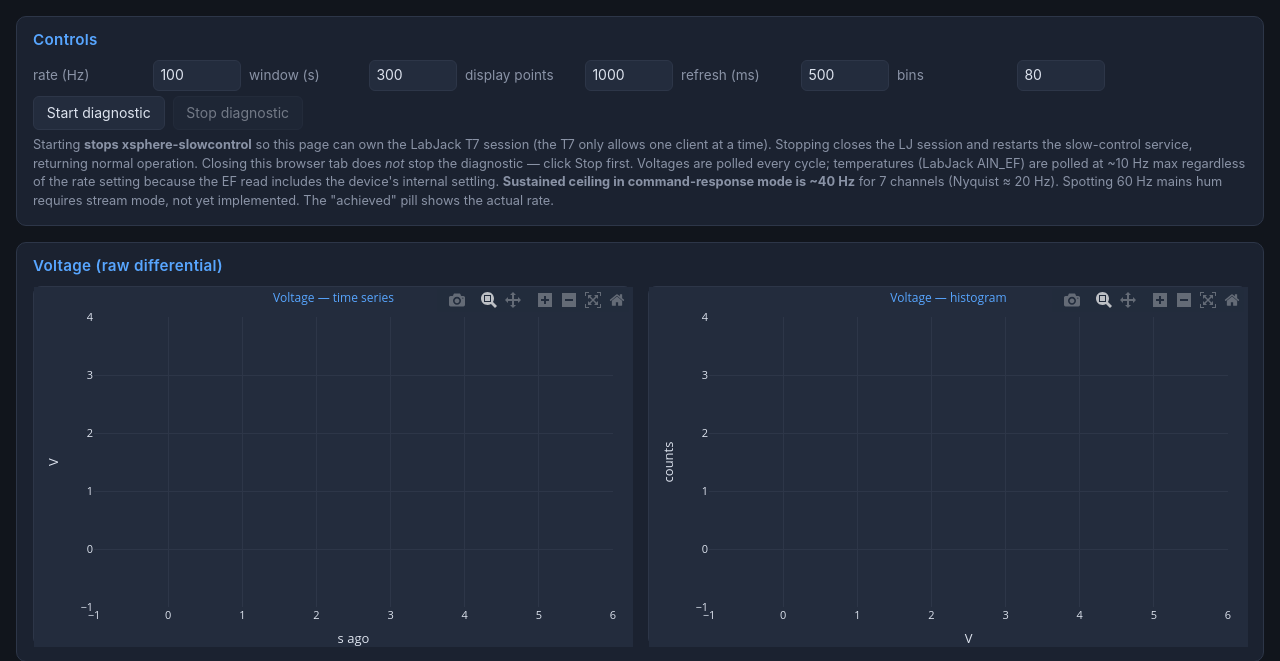
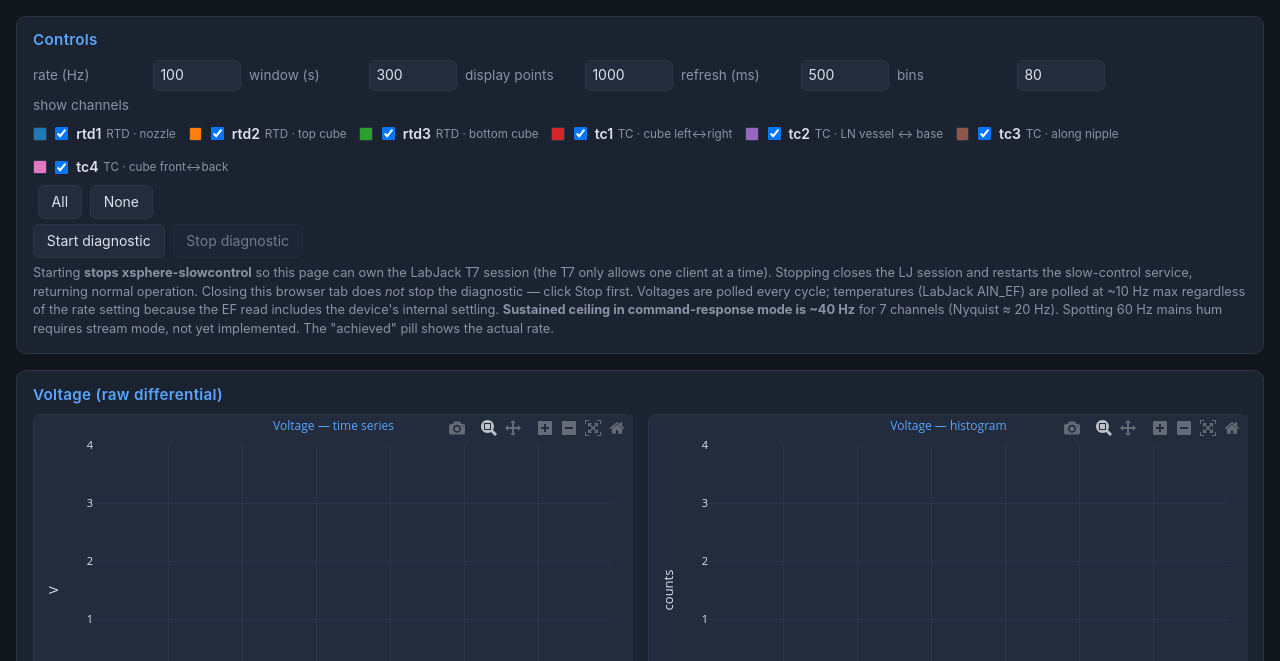
Before and after one commit to Moore-Lab/xsphere-slow-control, a Flask app: page /diag in a window 1280 px wide. Shown: the part 48-709 px from the top of the page. Run offline with Flask 3, Linux system fonts and the light colour scheme; some libraries are stand-ins or nearby versions.

Commit message:
diag: per-channel show/hide checkboxes with All / None shortcuts
Compact checkbox row above the Start button, one entry per configured
LabJack channel (rtd1..3, tc1..4). Each has a colour swatch matching
the plot line colour so it's obvious which channel each toggle
controls. Ticking one on/off filters that channel out of all four
plots (V + T time series + histograms) simultaneously, with the
autoscale immediately reflecting only the visible channels.

- New /diag/config endpoint returns the channel list straight from
  config.yaml, so the checkbox row populates on page load — the
  operator can pre-select before clicking Start, no need to start
  the diagnostic just to un-tick a channel.
- Selection state survives across Start/Stop cycles within a single
  page-load. If the channel list changes underneath (config edit +
  service restart), a reconciliation pass keeps existing choices and
  ticks any newly-added channel on by default.
- "All" and "None" convenience buttons flanking the row.
- Toggling triggers an immediate refresh() while a diagnostic is
  active, so the plots update within the same click.

Co-Authored-By: Claude Opus 4.7 (1M context) <noreply@anthropic.com>

```diff
--- a/webcontrol/app.py
+++ b/webcontrol/app.py
@@ -443,6 +443,24 @@ def diag_status():
         })
 
 
+@app.route("/diag/config")
+def diag_config():
+    """Return the LabJack thermometry channel list from config.yaml.
+    Used by the page to populate the show/hide checkboxes before the
+    operator clicks Start — no LJ session required."""
+    try:
+        lj_cfg = _diag_load_lj_cfg()
+    except Exception as exc:
+        return jsonify({"error": str(exc), "channels": []}), 500
+    return jsonify({
+        "channels": [
+            {"name": c.get("name"), "kind": c.get("kind"),
+             "label": c.get("label", ""), "ain": c.get("ain")}
+            for c in (lj_cfg.get("thermometry_channels") or [])
+        ]
+    })
+
+
 @app.route("/diag/data")
 def diag_data():
     """Snapshot + downsample + histogram, return JSON.
--- a/webcontrol/templates/diag.html
+++ b/webcontrol/templates/diag.html
@@ -67,6 +67,12 @@
       <span class="lbl">refresh (ms)</span>  <input type="number" id="in-refresh"  value="500" min="100" max="5000" step="100">
       <span class="lbl">bins</span>          <input type="number" id="in-bins"     value="80"  min="10" max="400"  step="10">
     </div>
+    <div class="row" id="channel-row" style="display:none">
+      <span class="lbl">show channels</span>
+      <span id="channel-checkboxes" style="display:flex; gap:.8rem; flex-wrap:wrap; align-items:center"></span>
+      <button onclick="showAllChannels()" style="margin-left:.3rem">All</button>
+      <button onclick="showNoChannels()">None</button>
+    </div>
     <div class="row">
       <button id="btn-start" onclick="startDiag()">Start diagnostic</button>
       <button id="btn-stop"  onclick="stopDiag()" class="danger" disabled>Stop diagnostic</button>
@@ -112,6 +118,62 @@ const COLORS = ['#1f77b4','#ff7f0e','#2ca02c','#d62728','#9467bd','#8c564b','#e3
 
 let refreshTimer = null;
 let active = false;
+
+// Which channels the operator wants visible in the plots.  null until we've
+// fetched the channel list from /diag/config for the first time; after that
+// it's a Set<string> keyed by channel name (rtd1, rtd2, ..., tc4).
+let visibleChannels = null;
+let currentChannels = [];   // last-known channel list, for the All button
+
+function channelColor(idx){ return COLORS[idx % COLORS.length]; }
+
+function buildChannelCheckboxes(channels){
+  currentChannels = channels;
+  if (visibleChannels === null){
+    visibleChannels = new Set(channels.map(c => c.name));
+  } else {
+    // Reconcile against latest config — drop names that no longer exist,
+    // keep the rest.  New channels appear checked by default.
+    const names = new Set(channels.map(c => c.name));
+    visibleChannels = new Set([...visibleChannels].filter(n => names.has(n)));
+    for (const c of channels) if (!names.has(c.name)) visibleChannels.add(c.name);
+    for (const c of channels) if (!visibleChannels.has(c.name)) {/* keep unchecked */}
+    // If a *new* channel appeared while unset, tick it on.
+    for (const c of channels){
+      if (![...visibleChannels].includes(c.name) && !document.querySelector(`.ch-tog[data-name="${c.name}"]`)){
+        visibleChannels.add(c.name);
+      }
+    }
+  }
+  const box = $('channel-checkboxes');
+  box.innerHTML = channels.map((c, i) => {
+    const on = visibleChannels.has(c.name) ? 'checked' : '';
+    const col = channelColor(i);
+    const kindTag = (c.kind || '').toUpperCase();
+    return `<label style="display:flex; align-items:center; gap:.3rem; cursor:pointer; font-weight:400; user-select:none">
+      <span style="display:inline-block; width:.85rem; height:.85rem; background:${col}; border:1px solid var(--line); border-radius:2px"></span>
+      <input type="checkbox" class="ch-tog" data-name="${c.name}" ${on}
+             onchange="toggleChannel('${c.name}', this.checked)">
+      <span style="font-weight:600">${c.name}</span>
+      <small style="color:var(--mut)">${kindTag}${c.label ? ' · ' + c.label : ''}</small>
+    </label>`;
+  }).join('');
+  $('channel-row').style.display = 'flex';
+}
+function toggleChannel(name, on){
+  if (on) visibleChannels.add(name); else visibleChannels.delete(name);
+  if (active) refresh();      // instant feedback
+}
+function showAllChannels(){
+  visibleChannels = new Set(currentChannels.map(c => c.name));
+  document.querySelectorAll('.ch-tog').forEach(cb => cb.checked = true);
+  if (active) refresh();
+}
+function showNoChannels(){
+  visibleChannels = new Set();
+  document.querySelectorAll('.ch-tog').forEach(cb => cb.checked = false);
+  if (active) refresh();
+}
 
 const baseLayout = {
   paper_bgcolor: '#232c3d', plot_bgcolor: '#232c3d',
@@ -228,10 +290,22 @@ async function refresh(){
     };
   }
 
-  const vTs   = d.channels.map((c, i) => tsTrace(i, c, d.time_series.v[i]));
-  const tTs   = d.channels.map((c, i) => tsTrace(i, c, d.time_series.t[i]));
-  const vH    = d.channels.map((c, i) => histTrace(i, c, d.v_hist[i]));
-  const tH    = d.channels.map((c, i) => histTrace(i, c, d.t_hist[i]));
+  // Rebuild the checkbox row if the channel list has shifted since last time
+  // (e.g. a config edit + service restart mid-session).
+  const namesNow = d.channels.map(c => c.name).join(',');
+  const namesPrev = currentChannels.map(c => c.name).join(',');
+  if (namesNow !== namesPrev) buildChannelCheckboxes(d.channels);
+
+  // Filter to selected channels only — same index into d.channels /
+  // time_series arrays so colours stay consistent with the checkbox swatches.
+  const showIdx = d.channels
+    .map((c, i) => (visibleChannels === null || visibleChannels.has(c.name)) ? i : -1)
+    .filter(i => i >= 0);
+
+  const vTs   = showIdx.map(i => tsTrace(i, d.channels[i], d.time_series.v[i]));
+  const tTs   = showIdx.map(i => tsTrace(i, d.channels[i], d.time_series.t[i]));
+  const vH    = showIdx.map(i => histTrace(i, d.channels[i], d.v_hist[i]));
+  const tH    = showIdx.map(i => histTrace(i, d.channels[i], d.t_hist[i]));
 
   Plotly.react('plot-v-ts',   vTs, layout('Voltage — time series',     's ago', 'V', { xaxis: Object.assign({}, baseLayout.xaxis, {title:'s ago', range:[-d.window_s, 0]}) }), {responsive:true, displaylogo:false});
   Plotly.react('plot-t-ts',   tTs, layout('Temperature — time series', 's ago', 'K', { xaxis: Object.assign({}, baseLayout.xaxis, {title:'s ago', range:[-d.window_s, 0]}) }), {responsive:true, displaylogo:false});
@@ -243,6 +317,13 @@ async function refresh(){
 // the diag in another tab; the polling thread runs in the webcontrol process).
 async function init(){
   ensureInitPlots();
+  // Pull channel list from config so the show/hide checkboxes are ready
+  // BEFORE the operator clicks Start. Independent of whether the diag is
+  // currently running.
+  try {
+    const cfg = await (await fetch('/diag/config')).json();
+    if (cfg.channels && cfg.channels.length) buildChannelCheckboxes(cfg.channels);
+  } catch (e) { /* non-fatal; will populate from first /diag/data instead */ }
   try {
     const r = await fetch('/diag/status');
     const d = await r.json();
```
